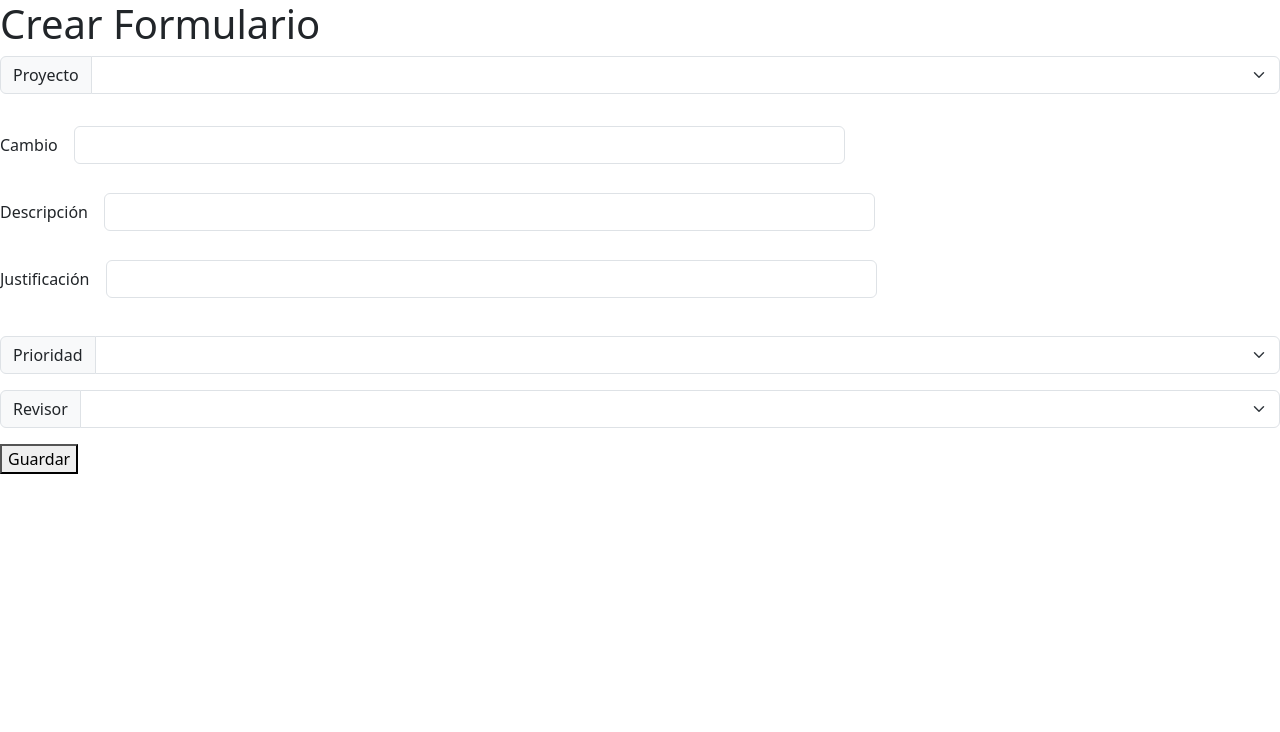
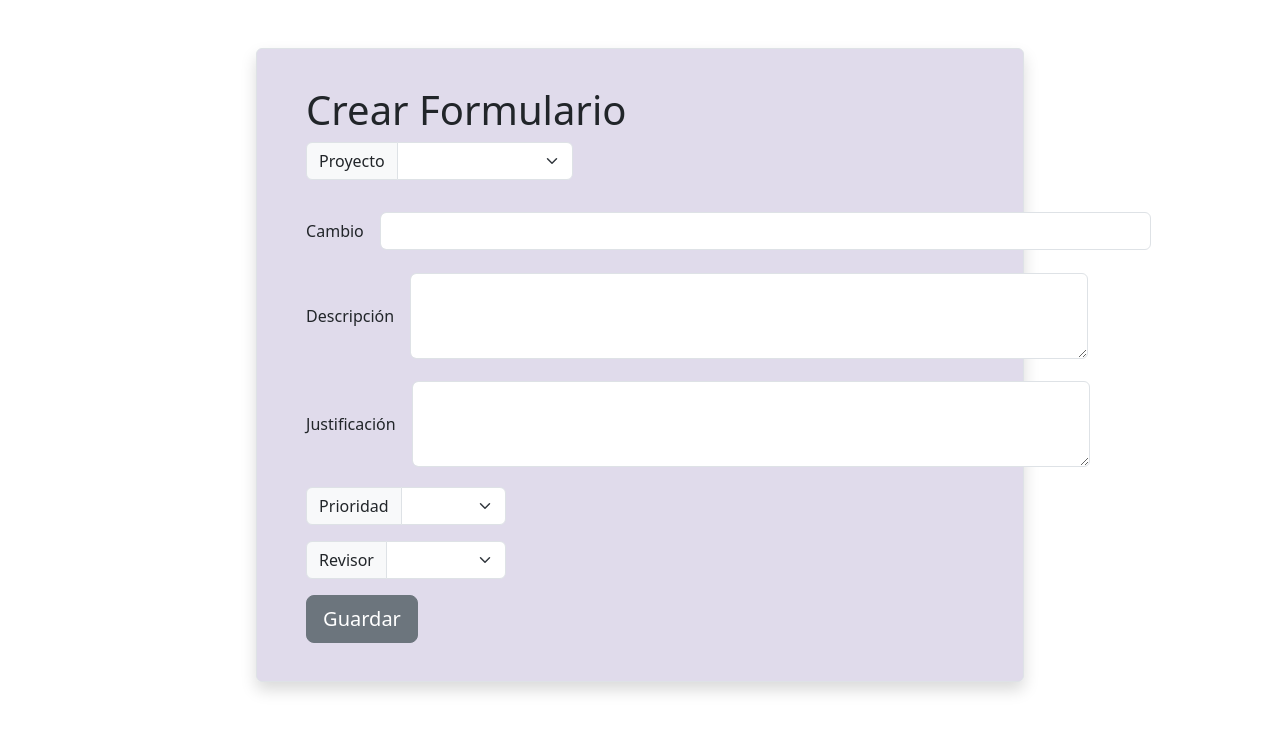
Before and after one commit to criticalRobin/app_web_formularios_de_cambio, a Django app: page /create/ in a window 1280 px wide. Shown: the top 732 px of the page. Run offline with Django 4.2, Linux system fonts and the light colour scheme; tables that the repository leaves empty hold one stand-in row (values such as "Sample post"); some libraries are stand-ins or nearby versions.

```diff
--- a/apps/formulary/templates/create.html
+++ b/apps/formulary/templates/create.html
@@ -13,17 +13,17 @@
     {% bootstrap_javascript %}
   </head>
   <body>
+    <div class="container mt-5  border rounded shadow mx-auto" style="margin-bottom: 5%; width: 60%; background: rgba(211, 204, 227, 0.7);">
+      <div class="" style="margin: 5%;">
         <h1>Crear Formulario</h1>
-
-    <div>
         <form method="POST">
           {% csrf_token %}
           {% for field in form.visible_fields %}
             <div>
               {% if field.name == 'project' %}
-              <div class="input-group mb-3">
+                <div class="input-group mb-3" style="width: 40%;">
                   <label class="input-group-text" for="{{ field.id_for_label }}">{{ field.label }}</label>
-                <select class="form-select" aria-label="Default select example" name="{{ field.name }}" id="{{ field.id_for_label }}">
+                  <select class="form-select" aria-label="Default select example" name="{{ field.name }}" id="{{ field.id_for_label }} ">
                     <option value=""></option>
                     {% for project in form.fields.project.queryset %}
                       <option value="{{ project.id }}">{{ project.name }}</option>
@@ -31,7 +31,7 @@
                   </select>
                 </div>
               {% elif field.name == 'priority' %}
-              <div class="input-group mb-3" style="margin-top: 3%;">
+                <div class="input-group mb-3" style="margin-top: 3%; width: 30%;">
                   <label class="input-group-text" for="{{ field.id_for_label }}">{{ field.label }}</label>
                   <select class="form-select" name="{{ field.name }}" id="{{ field.id_for_label }}">
                     <option value=""></option>
@@ -41,7 +41,7 @@
                   </select>
                 </div>
               {% elif field.name == 'reviewer' %}
-              <div class="input-group mb-3">
+                <div class="input-group mb-3" style="width: 30%;">
                   <label class="input-group-text" for="{{ field.id_for_label }}">{{ field.label }}</label>
                   <select class="form-select" name="{{ field.name }}" id="{{ field.id_for_label }}">
                     <option value=""></option>
@@ -50,13 +50,22 @@
                     {% endfor %}
                   </select>
                 </div>
-            {% else %}
-              <div class="row g-3 align-items-center" style="margin-top:1%;">
-                <div class="col-auto" >
+              {% elif field.name == 'change' %}
+                <div class="row g-3 align-items-center" style="margin-top:1%; width: 100%;">
+                  <div class="col-auto">
                     <label for="{{ field.id_for_label }}" class="col-form-label">{{ field.label }}</label>
                   </div>
                   <div class="col-auto">
-                  <input class="form-control " type="text" aria-label="default input example" name="{{ field.name }}" id="{{ field.id_for_label }}" style="width: 300%;"/>
+                    <input class="form-control" type="text" aria-label="default input example" name="{{ field.name }}" id="{{ field.id_for_label }}" style="width: 300%;" />
+                  </div>
+                </div>
+              {% else %}
+                <div class="row g-3 align-items-center" style="margin-top:1%;">
+                  <div class="col-auto">
+                    <label for="{{ field.id_for_label }}" class="col-form-label">{{ field.label }}</label>
+                  </div>
+                  <div class="col-auto">
+                    <textarea class="form-control" name="{{ field.name }}" id="{{ field.id_for_label }}" style="width: 300%;" rows="3"></textarea>
                   </div>
                 </div>
               {% endif %}
@@ -68,8 +77,11 @@
               {% endfor %}
             </div>
           {% endfor %}
-        <button type="submit">Guardar</button>
+          <button class="btn btn-secondary btn-lg" type="submit">Guardar</button>
         </form>
       </div>
+
+    </div>
   </body>
+
 </html>
```
Lines whose indentation alone changed are shown as unchanged.
